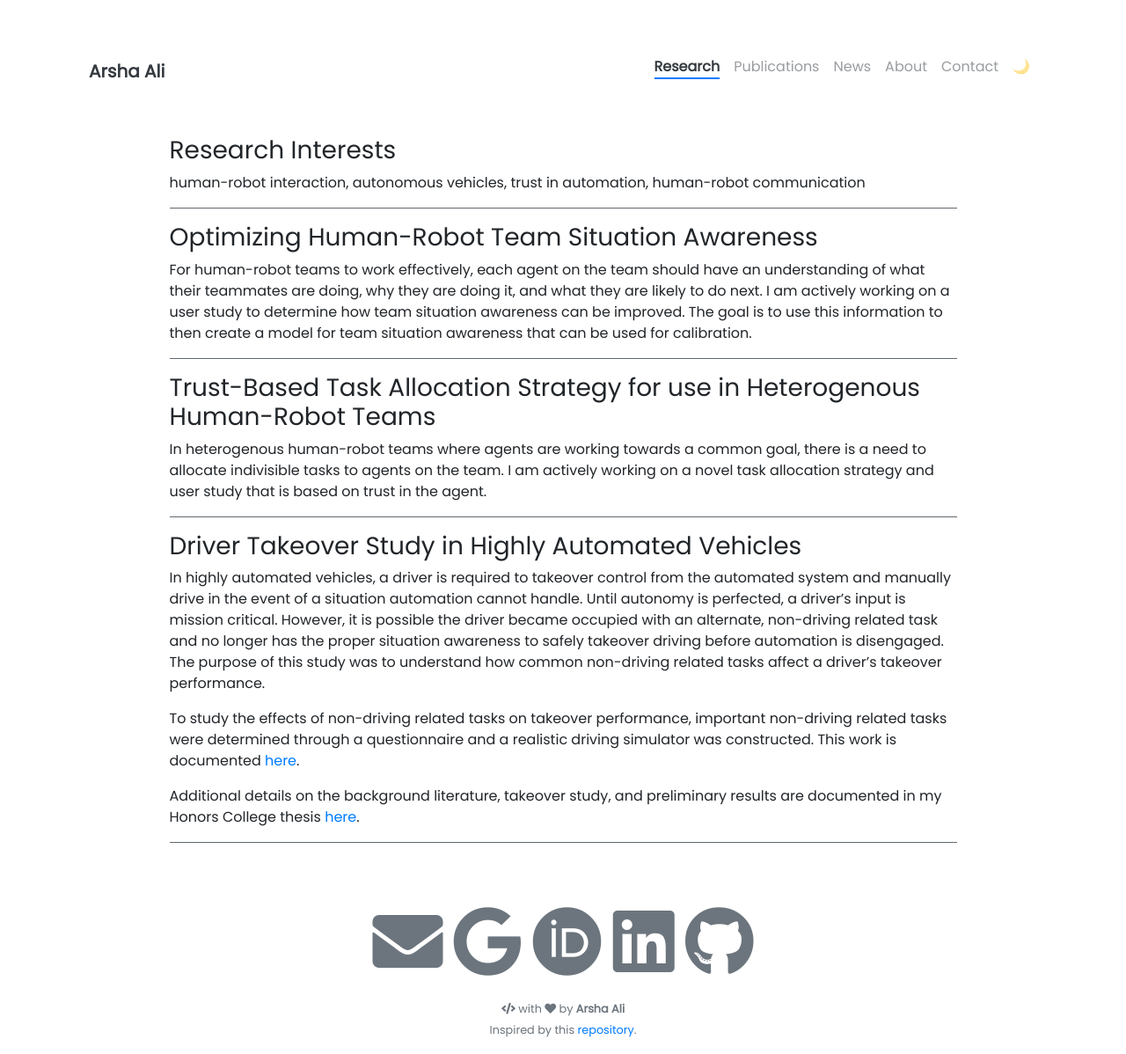
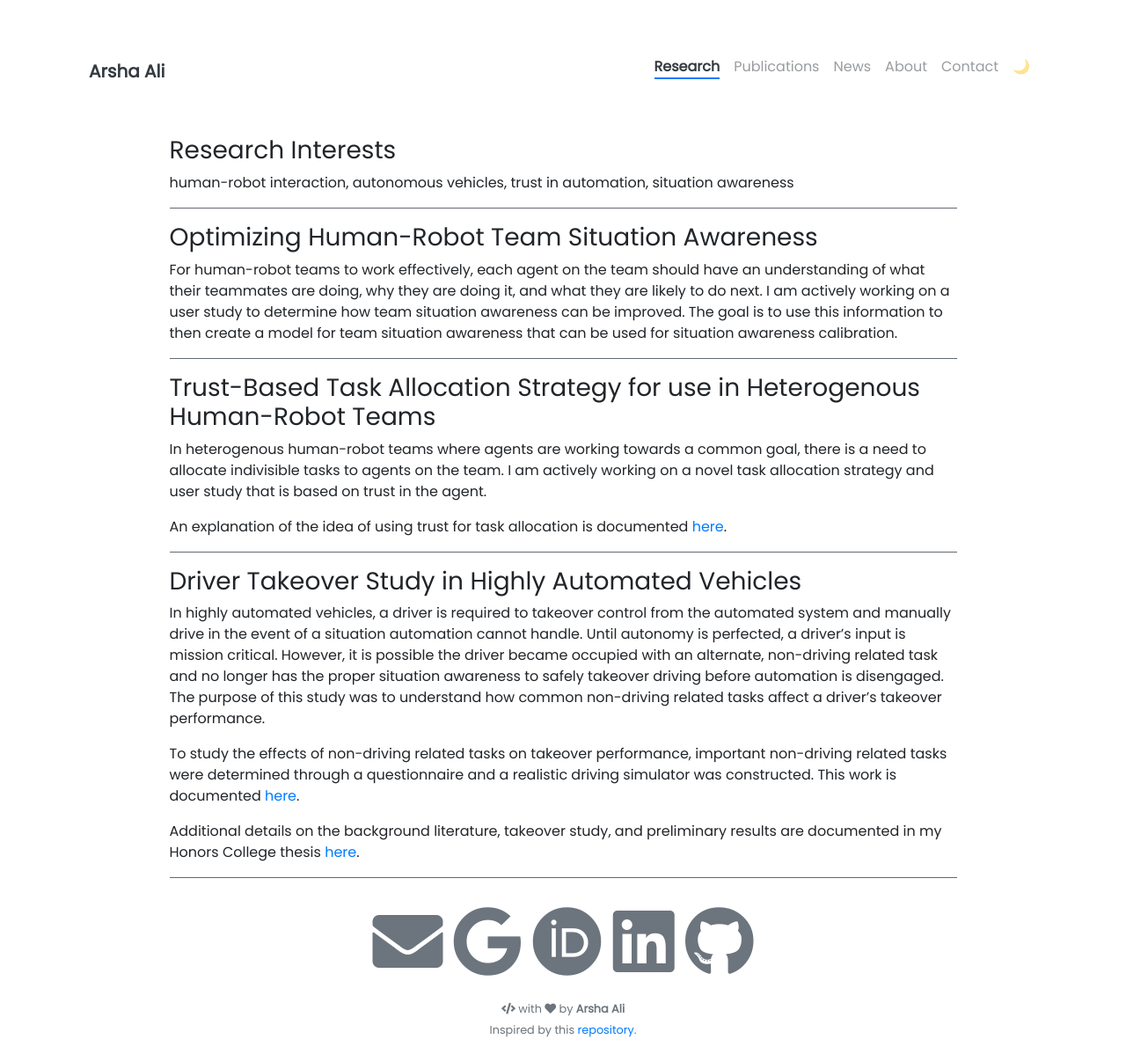
Before and after one commit to arshaali/arshaali.github.io, a Jekyll site: the page built from pages/research.md, in a window 1280 px wide and 1198 px high. Shown: the whole window at 88% size. Built offline with Jekyll 4.4.1, drawn with Linux system fonts in a browser that asks for light colours; nearby versions of some CDN libraries.

Commit message:
Update research.md

```diff
--- a/pages/research.md
+++ b/pages/research.md
@@ -7,14 +7,14 @@ weight: 1
 
 ### Research Interests
 
-human-robot interaction, autonomous vehicles, trust in automation, human-robot communication
+human-robot interaction, autonomous vehicles, trust in automation, situation awareness
 
 
 ---
 
 ### Optimizing Human-Robot Team Situation Awareness
 
-For human-robot teams to work effectively, each agent on the team should have an understanding of what their teammates are doing, why they are doing it, and what they are likely to do next. I am actively working on a user study to determine how team situation awareness can be improved. The goal is to use this information to then create a model for team situation awareness that can be used for calibration.
+For human-robot teams to work effectively, each agent on the team should have an understanding of what their teammates are doing, why they are doing it, and what they are likely to do next. I am actively working on a user study to determine how team situation awareness can be improved. The goal is to use this information to then create a model for team situation awareness that can be used for situation awareness calibration.
 
 
 ---
@@ -23,6 +23,7 @@ For human-robot teams to work effectively, each agent on the team should have an
 
 In heterogenous human-robot teams where agents are working towards a common goal, there is a need to allocate indivisible tasks to agents on the team. I am actively working on a novel task allocation strategy and user study that is based on trust in the agent.
 
+An explanation of the idea of using trust for task allocation is documented [here](https://deepblue.lib.umich.edu/handle/2027.42/170403).
 
 ---
 
```
